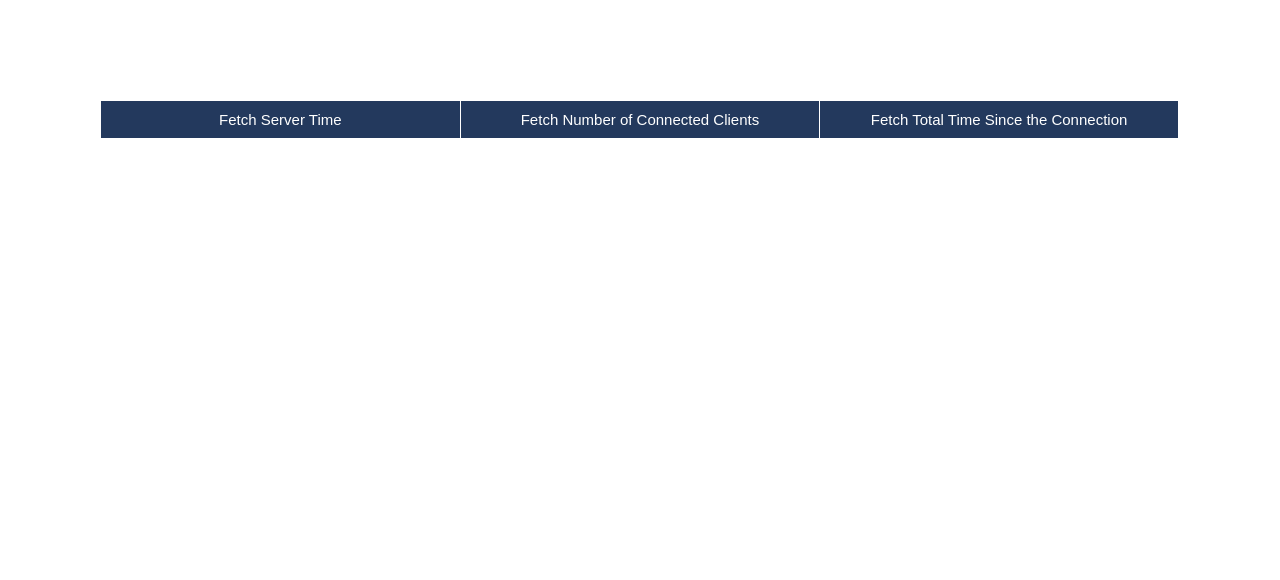
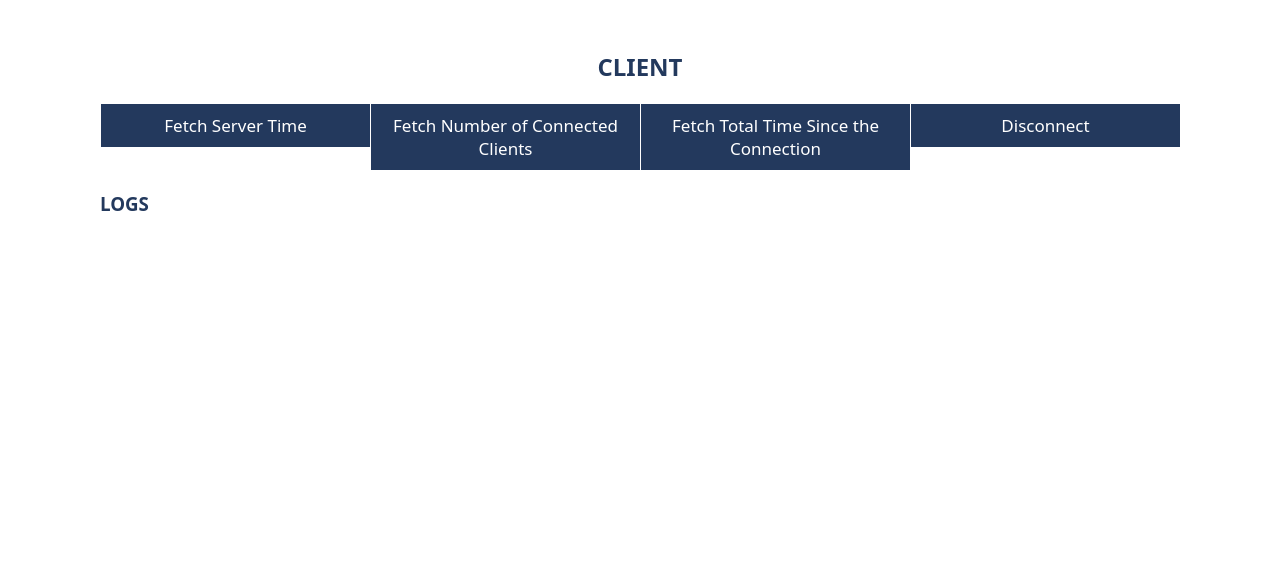
Before and after one commit to NamitS27/Flask-Websockets, a Flask app: page / in a window 1280 px wide. Shown: the top 580 px of the page. Run offline with Flask 2, Linux system fonts and the light colour scheme; some libraries are stand-ins or nearby versions.

Commit message:
improved server and client code

```diff
--- a/app.py
+++ b/app.py
@@ -1,14 +1,16 @@
+from flask import Flask, render_template
+from flask_socketio import SocketIO, join_room
+
 from datetime import datetime
-from flask import Flask, render_template
-from flask_socketio import SocketIO, join_room, leave_room
-from threading import Thread
 import redis
+from dateutil.relativedelta import relativedelta as rd
 import os
 
 redis_host = os.getenv('REDIS_HOST') or "localhost"
 redis_port = os.getenv('REDIS_PORT') or 6379
 redis_password = os.getenv('REDIS_PASSWORD')
 
+# connecting to redis
 r = redis.Redis(
     host=redis_host,
     port=redis_port,
@@ -16,6 +18,12 @@ r = redis.Redis(
     decode_responses=True
 )
 r.flushall()
+'''
+Note: As the redis is an in-memory database, the number of entries is restricted to the memory available in the system.
+Taking this into consideration, and assuming number of clients can be huge, we will move to different storage mechanism.
+Considering redis, we can restrict the size allocated to redis through its configuration and along with that, we can keep
+and expiry mechanism to the key-value pair in place.
+'''
 
 
 app = Flask(__name__)
@@ -32,28 +40,32 @@ def index():
 @socket_.on('connect')
 def connect():
     print('Client connected!')
+    # calculate the number of clients connected to the server
     num_clients = int(r.get('num_clients') or 0) + 1
-    r.set('num_clients', num_clients, ex=1800)
+    r.set('num_clients', num_clients) # set the latest value of connected clients
 
 
 @socket_.on('join')
 def join(id):
+    # make the client join the room with the same id as the socket id is unique
     join_room(id)
-    r.set(id, datetime.now().timestamp(), ex=1800)
+    socket_.emit('ping', 'Connected', room=id)
+    r.set(id, datetime.now().timestamp())
 
 
 @socket_.on('disconnect')
-def disconnect(id):
+def disconnect():
     print('Client disconnected!')
+    # calculate the number of clients connected to the server
     num_clients = int(r.get('num_clients')) - 1
-    leave_room(id)
-    r.set('num_clients', num_clients, ex=1800)
+    r.set('num_clients', num_clients) # set the latest value of connected clients
 
 
 @socket_.on('server_time')
 def server_time(id):
     now = datetime.now()
     timestamp = now.strftime('%b %d, %Y %I:%M %p')
+    # calculate and send the current server time to the requested client
     socket_.emit(
         'server_time',
         {'timestamp': timestamp},
@@ -63,6 +75,7 @@ def server_time(id):
 
 @socket_.on('num_clients')
 def num_clients(id):
+    # fetch and send the "number of clients connected to the server"
     socket_.emit(
         'num_clients',
         r.get('num_clients'),
@@ -70,26 +83,45 @@ def num_clients(id):
     )
 
 
+def format_timespan(seconds):
+    intervals = ['days', 'hours', 'minutes', 'seconds']
+    readable_time = rd(seconds=seconds)
+    return ' '.join('{} {}'.format(getattr(readable_time, k), k) for k in intervals if getattr(readable_time, k))
+
+
 @socket_.on('client_time')
 def client_time(id):
-    print(id)
+    # calculate the time interval since the client connected
+    # to the server and send it to the client
     secs = (datetime.now().timestamp() - float(r.get(id)))
     socket_.emit(
         'client_time',
-        {'connection_time': round(secs)},
+        {'connection_time': format_timespan(round(secs))},
         room=id
     )
 
 
+@socket_.on('ping')
+def ping(id):
+    socket_.emit('ping', 'Connected', room=id)
+
+
+'''
+The following code can be uncommented in order to send a specific message to all clients after a specific time interval.
+The only disadvantage of this approach is that the message will be tried to sent to all clients, even if they are
+not connected to the server. Also, a thread will be created for each client, which will be consuming CPU resources.
+
+from threading import Thread
 def ping():
+    # A function which sends a ping to all clients every 60 seconds
     while True:
+        print('Sending ping to all clients...')
         socket_.emit('ping', 'Connected', broadcast=True)
         socket_.sleep(60)
 
-
 t = Thread(target=ping)
 t.start()
-
+'''
 
 if __name__ == '__main__':
-    socket_.run(app, port=os.getenv('PORT') or 8000)
+    socket_.run(app, port=os.getenv('PORT') or 8000, debug=True)
--- a/templates/client.html
+++ b/templates/client.html
@@ -15,36 +15,48 @@
             return date.toLocaleTimeString("en-us", options)
         }
 
+        function scroll_down() {
+            let log = document.getElementById("log");
+            log.scrollTop = log.scrollHeight;
+        }
+
         $(document).ready(function() {
 
             var socket = io.connect('http://localhost:8000');
+
+            $('#connect').hide();
 
             socket.on('connect', () => {
                 socket.emit('join', socket.id);
             })
 
+            setInterval(function() {
+                socket.emit('ping', socket.id); // sending ping to the server every minute
+            }, 60000);
+
+            // Listen for events and appending the log div
             socket.on('num_clients', function(msg) {
                 var d = get_curr_timestamp();
                 $('#log').append('<br>' + $('<div/>').text(`[${d}] Number of clients connected : ${msg}`).html() + '<br>');
-                $('#log').scrollTop($('#log')[0].scrollHeight);
+                scroll_down();
             });
 
             socket.on('ping', function(msg) {
                 var d = get_curr_timestamp();
                 $('#log').append('<br>' + $('<div/>').text(`[${d}] PING from the server : ${msg}`).html() + '<br>');
-                $('#log').scrollTop($('#log')[0].scrollHeight);
+                scroll_down();
             });
 
             socket.on('server_time', function(msg) {
                 var d = get_curr_timestamp();
                 $('#log').append('<br>' + $('<div/>').text(`[${d}] Server time :  ${msg.timestamp}`).html() + '<br>');
-                $('#log').scrollTop($('#log')[0].scrollHeight);
+                scroll_down();
             });
 
             socket.on('client_time', function(msg) {
                 var d = get_curr_timestamp();
-                $('#log').append('<br>' + $('<div/>').text(`[${d}] Time duration since the connection : ${msg.connection_time} seconds`).html() + '<br>');
-                $('#log').scrollTop($('#log')[0].scrollHeight);
+                $('#log').append('<br>' + $('<div/>').text(`[${d}] Time duration since the connection : ${msg.connection_time}`).html() + '<br>');
+                scroll_down();
             });
 
             $('#server_time').click(function() {
@@ -59,31 +71,49 @@
                 socket.emit('num_clients', socket.id);
             });
 
-            $(window).on('unload', function() {
-                socket.emit('disconnect', socket.id);
+            $('#disconnect').click(function() {
+                socket.disconnect();
+                $('#log').append('<br>' + $('<div/>').text('CLIENT IS DISCONNECTED').html() + '<br>');
+                scroll_down();
+                $('#connect').show();
+                $('#disconnect').hide();
+                $('#server_time').hide();
+                $('#client_time').hide();
+                $('#num_clients').hide();
+            });
+
+            $('#connect').click(function() {
+                socket.connect();
+                $('#connect').hide();
+                $('#disconnect').show();
+                $('#server_time').show();
+                $('#client_time').show();
+                $('#num_clients').show();
+            });
+
+            window.addEventListener('beforeunload', function() {
+                socket.disconnect();
             });
         });
     </script>
 </head>
 <style>
     body{
-        font-family: 'Franklin Gothic Medium', 'Arial Narrow', Arial, sans-serif;
-        margin: 100px;
+        font-family: system-ui, -apple-system, BlinkMacSystemFont, 'Segoe UI', Roboto, Oxygen, Ubuntu, Cantarell, 'Open Sans', 'Helvetica Neue', sans-serif;
+        margin: 50px 100px;
         background-color: #ffffff;
         overflow: hidden;
     }
 
-    button{
-        font-size: 15px;
-    }
-
     .btn-group button {
+        font-family: system-ui, -apple-system, BlinkMacSystemFont, 'Segoe UI', Roboto, Oxygen, Ubuntu, Cantarell, 'Open Sans', 'Helvetica Neue', sans-serif;
         background-color: #23395d;
         border: 1px solid #ffffff;
         color: white;
-      padding: 10px 24px;
+        padding: 10px 12px;
         cursor: pointer;
         float: left;
+        font-size: 17px;
     }
 
     .btn-group:after {
@@ -101,18 +131,22 @@
     }
 
     #log{
+        padding: 5px 0;
         font-size: 20px;
         overflow: scroll;
         height: 350px;
     }
 </style>
 <body style="background-color:white;">
-    <!-- create three buttons -->
-    <div class="btn-group" style="width:100%">
-        <button id="server_time" style="width:33.3%">Fetch Server Time</button>
-        <button id="num_clients" style="width:33.3%">Fetch Number of Connected Clients</button>
-        <button id="client_time" style="width:33.3%">Fetch Total Time Since the Connection</button>
+    <h2 style="text-align: center; color: #23395d;">CLIENT</h2>
+    <div class="btn-group" style="width:100%; margin-bottom: 20px;">
+        <button id="server_time" style="width:25%">Fetch Server Time</button>
+        <button id="num_clients" style="width:25%">Fetch Number of Connected Clients</button>
+        <button id="client_time" style="width:25%">Fetch Total Time Since the Connection</button>
+        <button id="disconnect" style="width:25%">Disconnect</button>
+        <button id="connect" style="width:100%">Connect</button>
     </div>
+    <h3 style="color: #23395d; margin-bottom: 5px;">LOGS</h3>
     <div id="log"></div>
 </body>
 </html>
```
Lines whose indentation alone changed are shown as unchanged.
